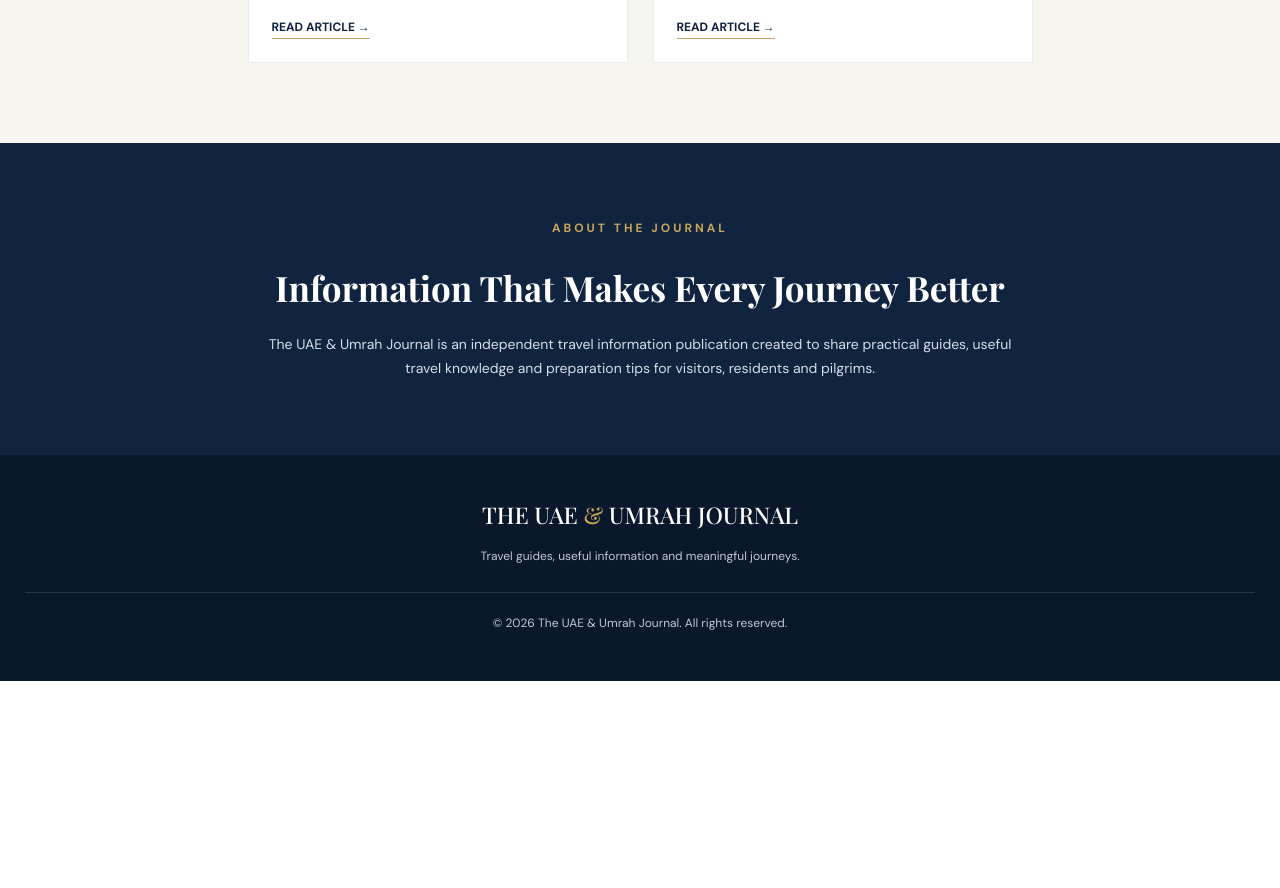
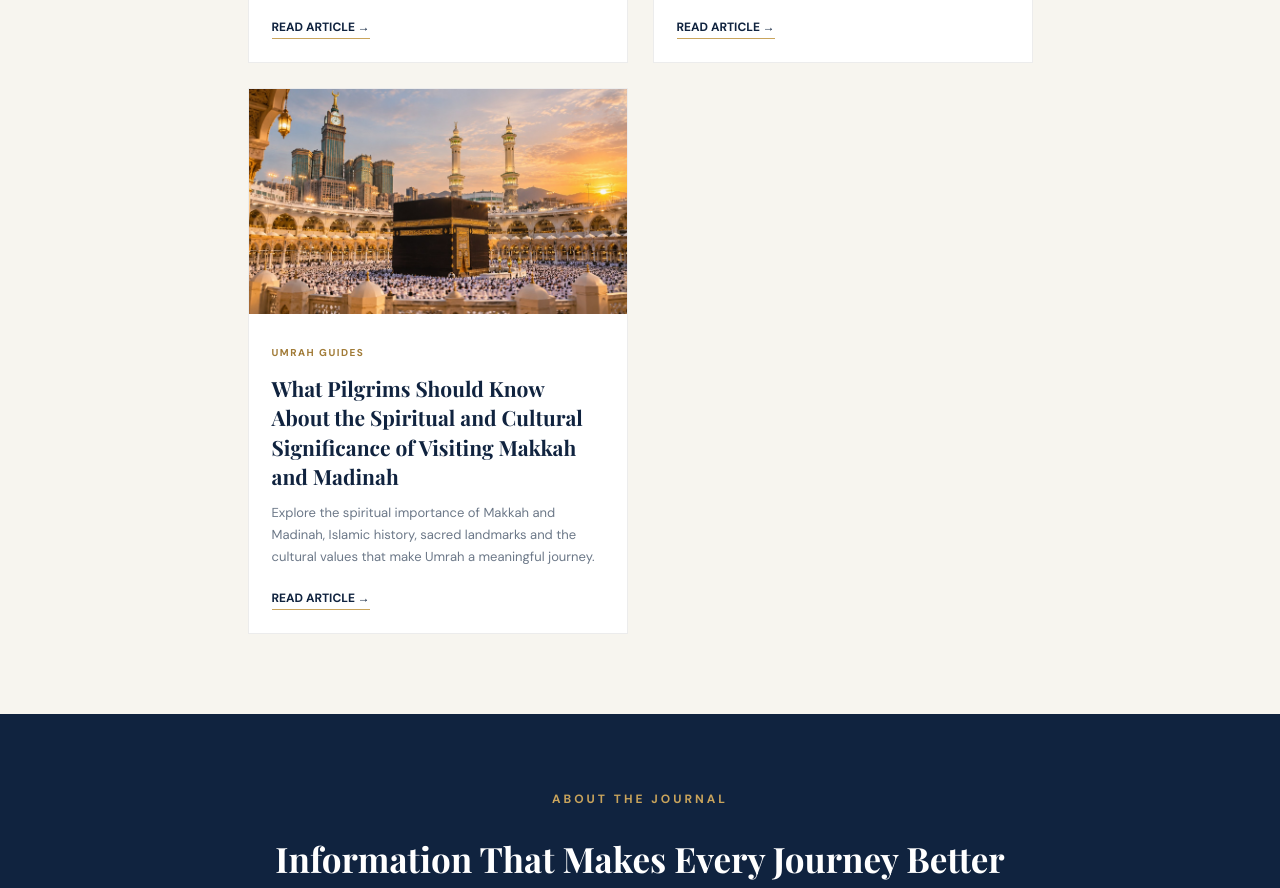
Before and after one commit to uaeumrahguide/uae-umrah-travel-guide, a plain HTML site: page index.html in a window 1280 px wide. Shown: the part 2435-3323 px from the top of the page. Before the commit the page ends 3116 px from the top, so only its background shows below. Drawn offline with nearby package versions, Linux system fonts and the light colour scheme.

Commit message:
Add fifth article to homepage

```diff
--- a/index.html
+++ b/index.html
@@ -612,6 +612,29 @@
             </div>
           </article>
 
+          <!-- ARTICLE 5 -->
+
+          <article class="article-card">
+            <img
+              src="makkah-spiritual-cultural-significance.jpg"
+              alt="Holy Kaaba at Masjid al-Haram in Makkah">
+
+            <div class="article-content">
+              <span class="article-category">Umrah Guides</span>
+
+              <h3>What Pilgrims Should Know About the Spiritual and Cultural Significance of Visiting Makkah and Madinah</h3>
+
+              <p>
+                Explore the spiritual importance of Makkah and Madinah, Islamic history, sacred landmarks and the cultural values that make Umrah a meaningful journey.
+              </p>
+
+              <a href="makkah-madinah-spiritual-cultural-significance.html" class="read-more">
+                READ ARTICLE →
+              </a>
+            </div>
+          </article>
+
+
 
         </div>
       </div>
```
